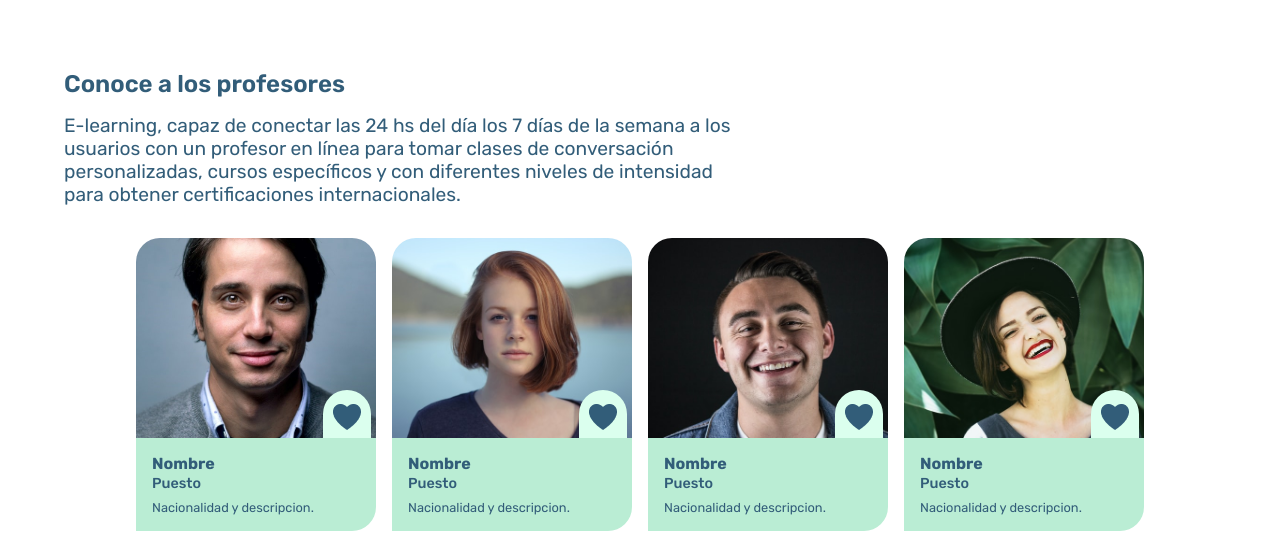
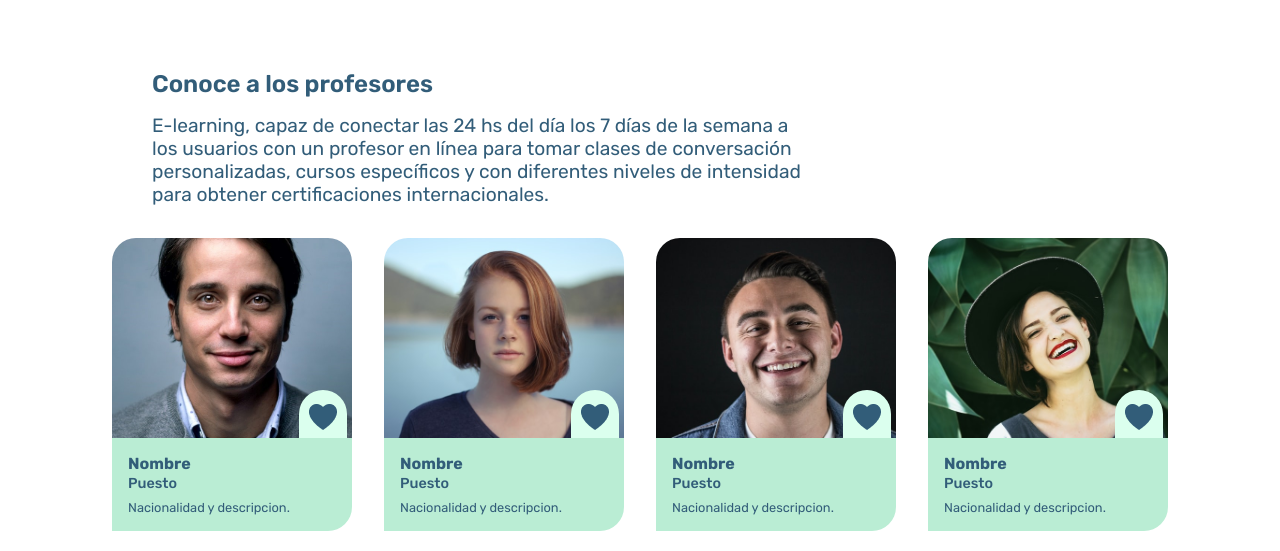
Before and after one commit to f-antonelli/being, a website: page index.html in a window 1280 px wide. Shown: the part 1582-2133 px from the top of the page. Drawn offline with nearby package versions, Linux system fonts and the light colour scheme.

Commit message:
hotfix: responsive cards

```diff
--- a/scss/components/_community.scss
+++ b/scss/components/_community.scss
@@ -26,7 +26,7 @@
     grid-template-columns: repeat(auto-fit, minmax(150px, 1fr));
     grid-auto-rows: 300px;
     gap: 1rem;
-    justify-content: center !important;
+    justify-items: center;
     .card {
       display: flex;
       flex-direction: column;
@@ -67,9 +67,6 @@
 
 @media (min-width: 1070px) {
   .community__wrapper {
-     display: flex;
-     justify-content: center;
-    margin: 0 4rem !important;
     .desktop {
       display: flex !important;
     }
@@ -77,15 +74,17 @@
       display: none;
     }
     .community__textbox {
+      margin-left: 7.5rem;
       .community--text {
         width: 60%;
       }
     }
     .card__wrapper {
-      max-width: 1300px;
+      max-width: 1500px;
       margin: 0 auto !important;
+      gap: 2rem;
       .card {
-         min-width: 240px !important;
+        min-width: 240px !important;
         .container--imgcard {
           .card--teacher {
             position: absolute;
```
Also changed, not shown: css/style.css, index.html (line endings or trailing spaces).
